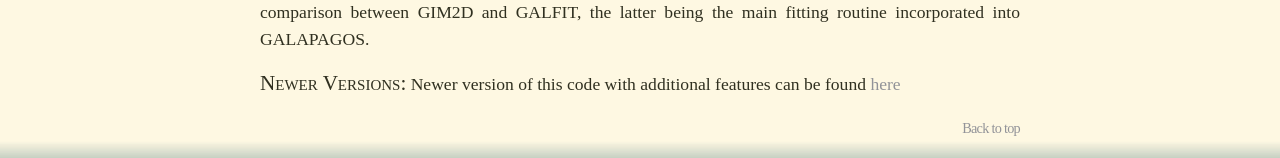
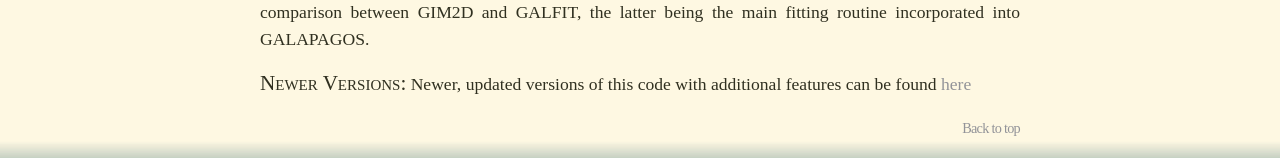
Before and after one commit to BorisHaeussler/galapagos_v1, a plain HTML site: page manual.html in a window 1280 px wide. Shown: the part 695-853 px from the top of the page. Drawn offline with Linux system fonts and the light colour scheme.

Commit message:
Update manual.html

```diff
--- a/manual.html
+++ b/manual.html
@@ -36,7 +36,7 @@
 
 <p class="main_text"><span class="capitals">Further Reading:</span> In <a href="data/gems-fitting.pdf">GEMS: Galaxy Fitting Catalogs and Testing Parametric Galaxy Fitting Codes: GALFIT and GIM2D (H&auml;u&szlig;ler et al. 2007)</a> we provide information and tests about GALAPAGOS' predecessor, a simple pipeline consisting of the main GALAPAGOS routines. It also contains a detailed comparison between GIM2D and GALFIT, the latter being the main fitting routine incorporated into GALAPAGOS.</p>
 
-<p class="main_text"><span class="capitals">Newer Versions:</span> Newer version of this code with additional features can be found <a class="main_menu" href="otherversions.html">here</a></p>
+<p class="main_text"><span class="capitals">Newer Versions:</span> Newer, updated versions of this code with additional features can be found <a class="main_menu" href="otherversions.html">here</a></p>
 
 <div class="to_top"><a class="to_top" href="#main_menu">Back to top</a></div>
 
```
